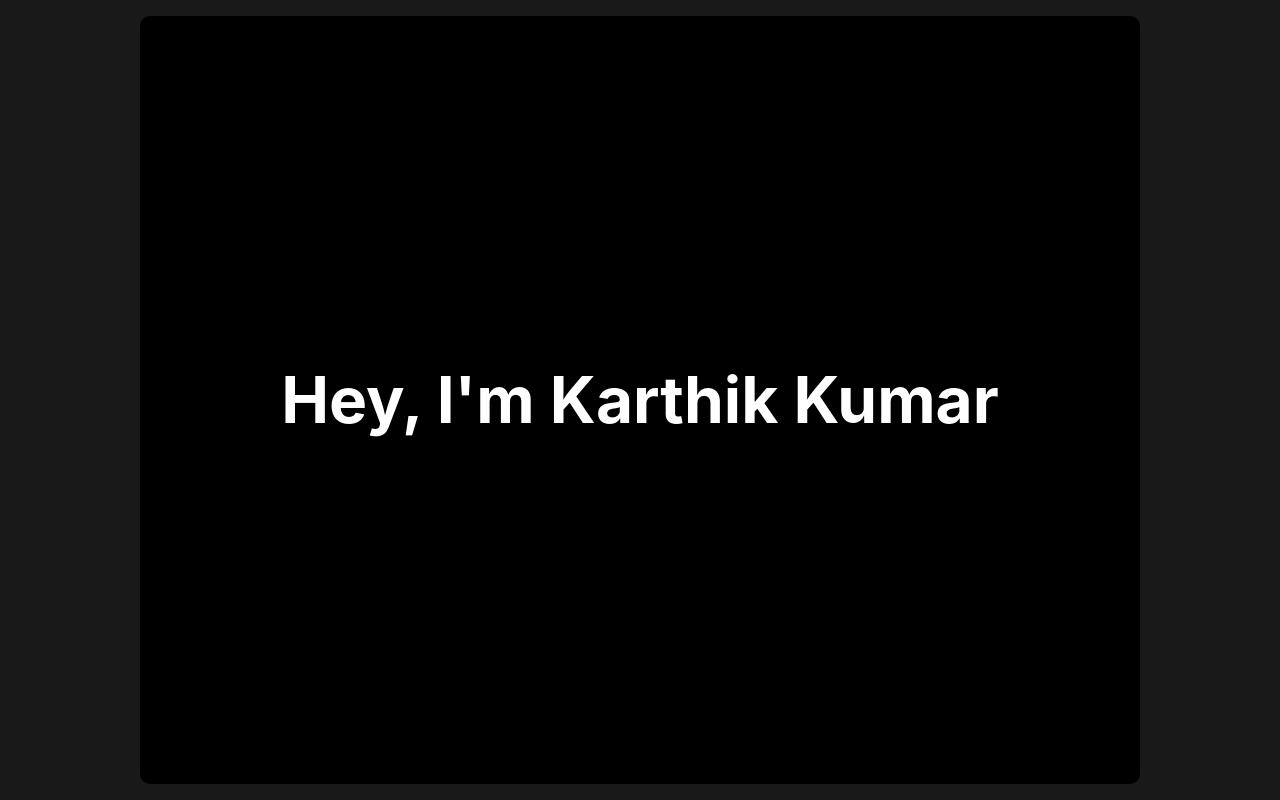
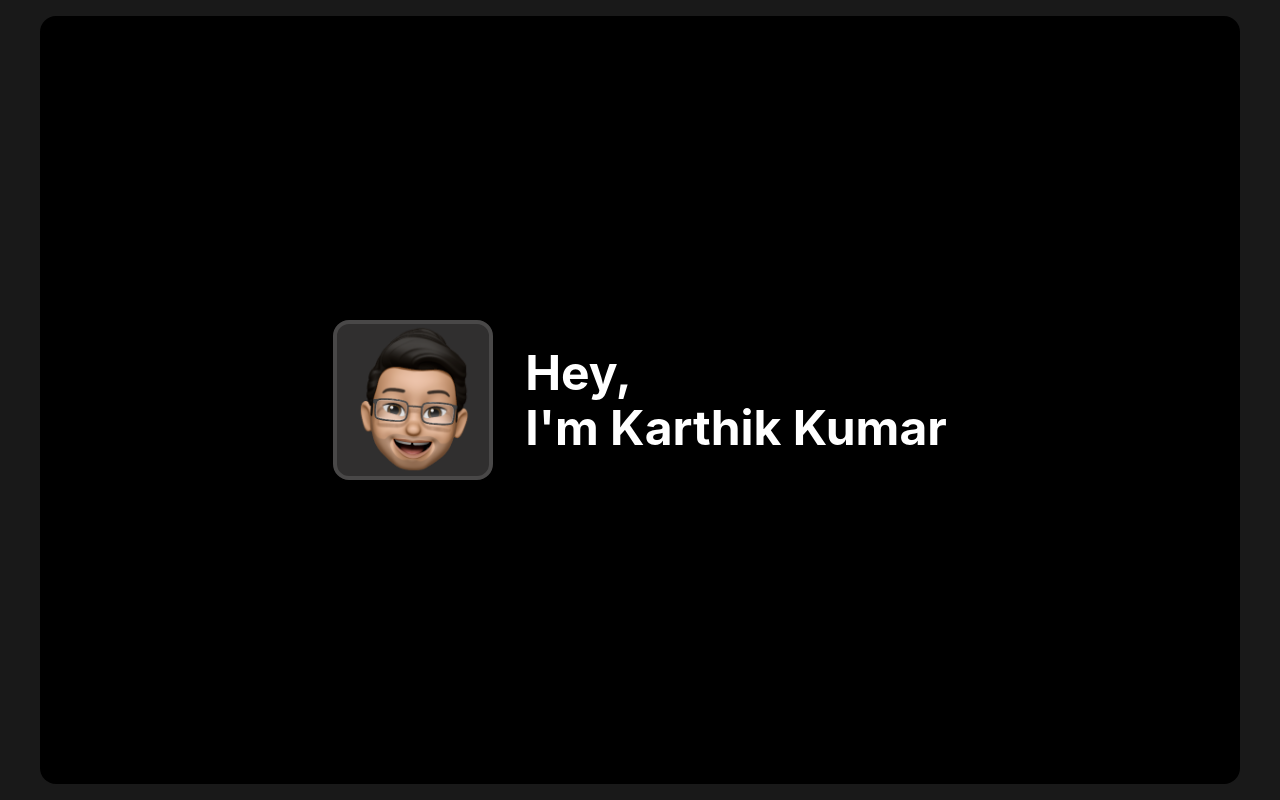
Before and after one commit to karthikkumar/my-website, a Next.js app: page / in a window 1280 px wide. Built offline with nearby package versions, Linux system fonts and the light colour scheme.

Commit message:
Profile pic

```diff
--- a/pages/index.js
+++ b/pages/index.js
@@ -1,14 +1,26 @@
 import Head from "next/head";
+import Image from "next/image";
 
 export default function Home() {
   return (
     <div className="container">
       <Head>
         <title>Karthik @ Work</title>
+        <link rel="icon" href="/favicon.ico" />
       </Head>
 
-      <main>
-        <h1 className="title">Hey, I'm Karthik Kumar</h1>
+      <main className="content">
+        <div id="profilePic">
+          <Image
+            src="/images/profile-pic.png"
+            height={200}
+            width={200}
+            alt="profile pic"
+          />
+        </div>
+        <h1 className="title">
+          Hey, <br /> I'm Karthik Kumar
+        </h1>
       </main>
 
       <style jsx>{`
@@ -32,7 +44,25 @@ export default function Home() {
           flex-direction: column;
           justify-content: center;
           align-items: center;
-          border-radius: 10px;
+          border-radius: 1rem;
+        }
+
+        .content {
+          width: 100%;
+          flex: 1;
+          display: flex;
+          gap: 2rem;
+          flex-direction: row;
+          justify-content: center;
+          align-items: center;
+        }
+
+        #profilePic {
+          width: 10rem;
+          height: 10rem;
+          background-color: #302f2f;
+          border: 4px solid #494848;
+          border-radius: 1rem;
         }
 
         .title {
@@ -40,8 +70,8 @@ export default function Home() {
           text-decoration: none;
           margin: 0;
           line-height: 1.15;
-          font-size: 4rem;
-          text-align: center;
+          font-size: 3rem;
+          text-align: left;
         }
 
         .description {
```
Also changed, not shown: public/images/profile-pic.png (added), 1 other file (tests, documents, lock files or other folders).
